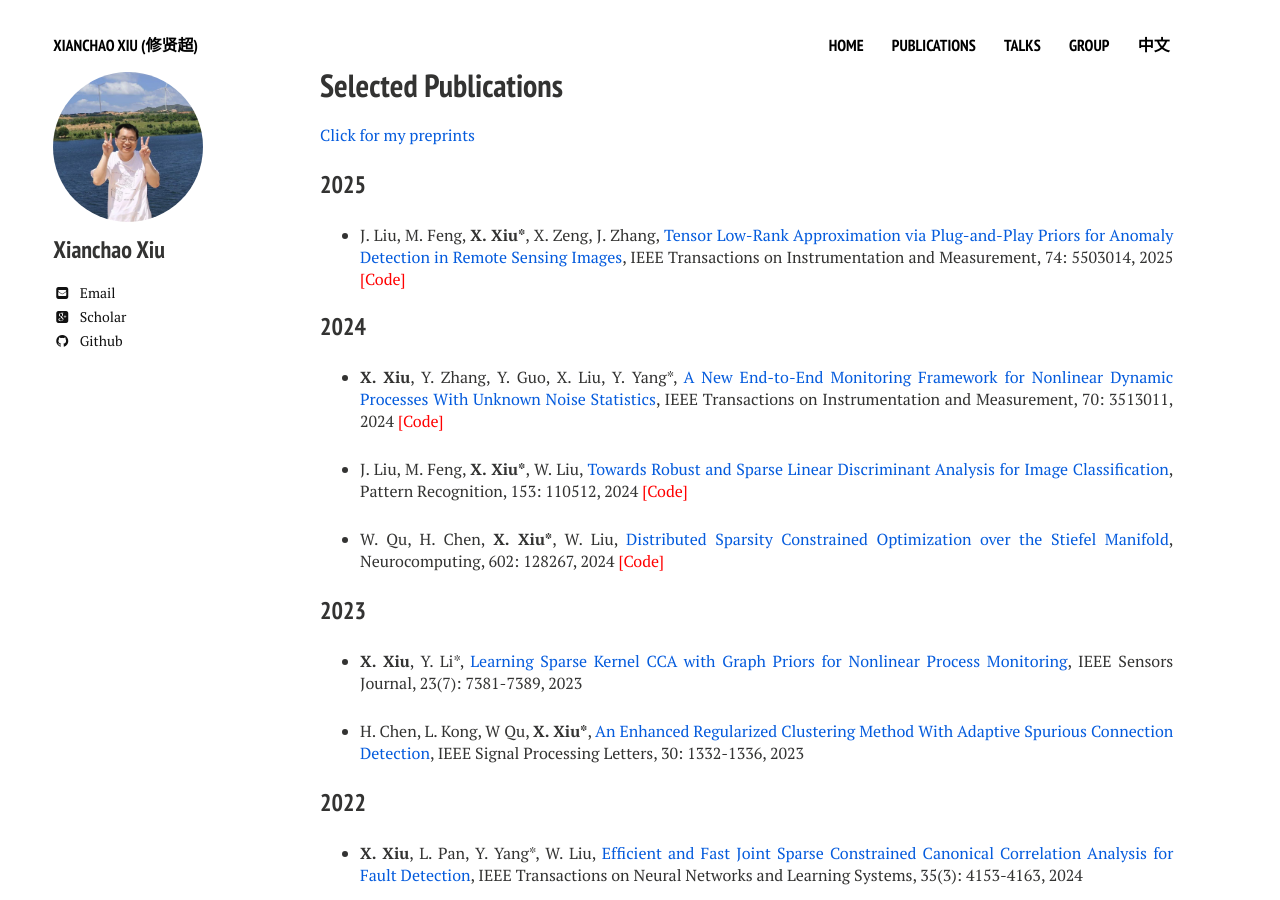
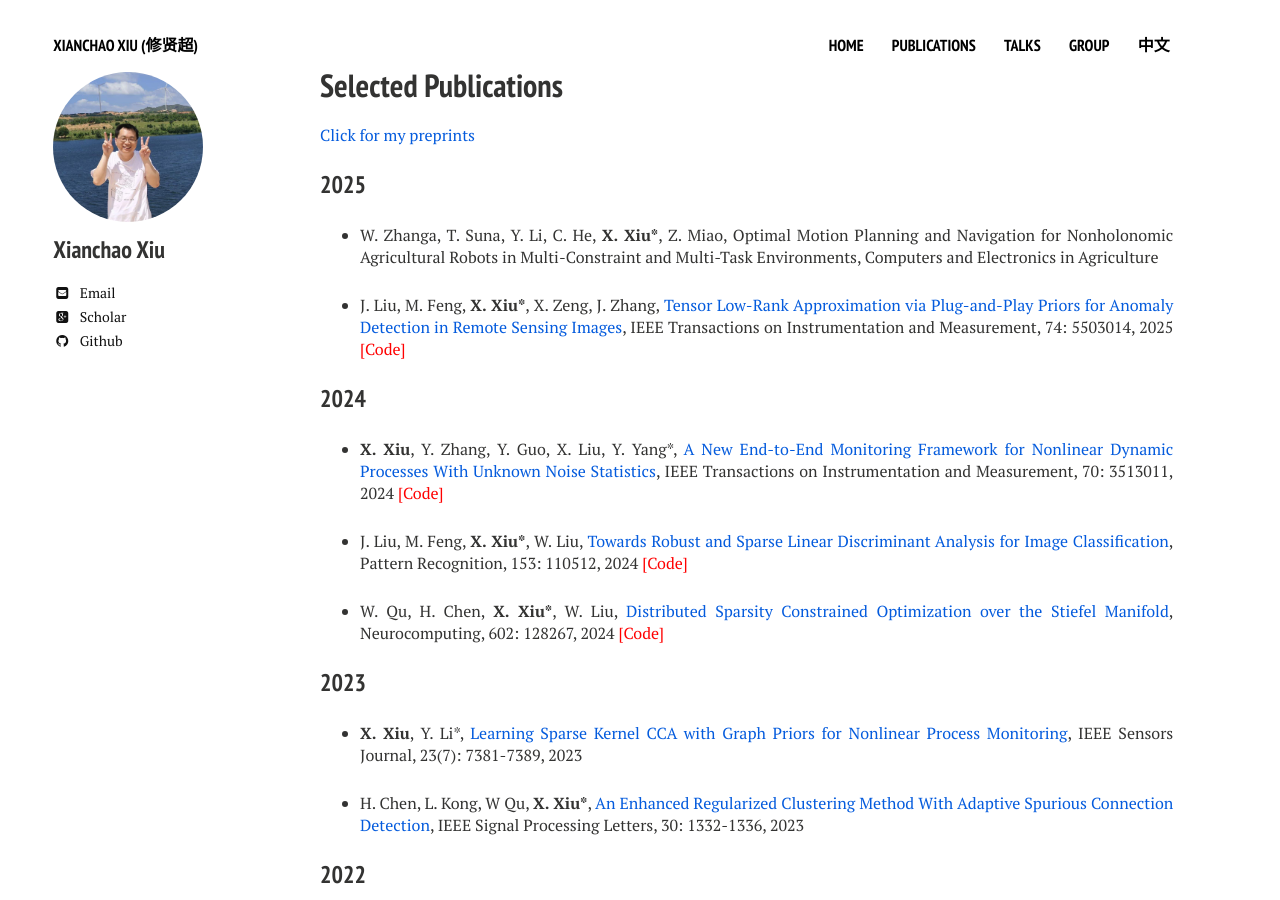
Before and after one commit to xianchaoxiu/xianchaoxiu.github.io, a Jekyll site: the page built from publications/index.md, in a window 1280 px wide and 900 px high. Built offline with Jekyll 4.4.1, drawn with Linux system fonts in a browser that asks for light colours; nearby versions of some CDN libraries.

Commit message:
Update index.md

```diff
--- a/publications/index.md
+++ b/publications/index.md
@@ -11,6 +11,8 @@ share: false
 
 
 ### 2025
+
+* W. Zhanga, T. Suna, Y. Li, C. He, <b>X. Xiu*</b>, Z. Miao, Optimal Motion Planning and Navigation for Nonholonomic Agricultural Robots in Multi-Constraint and Multi-Task Environments, Computers and Electronics in Agriculture
 
 * J. Liu, M. Feng, <b>X. Xiu*</b>, X. Zeng, J. Zhang, <a href="https://ieeexplore.ieee.org/document/10935754" class="textlink" target="_blank">Tensor Low-Rank Approximation via Plug-and-Play Priors for Anomaly Detection in Remote Sensing Images</a>, IEEE Transactions on Instrumentation and Measurement, 74: 5503014, 2025 <a href="https://github.com/xianchaoxiu/PnP-TLRA" class="textlink" target="_blank" style="color: red;">[Code]</a>
 
```
